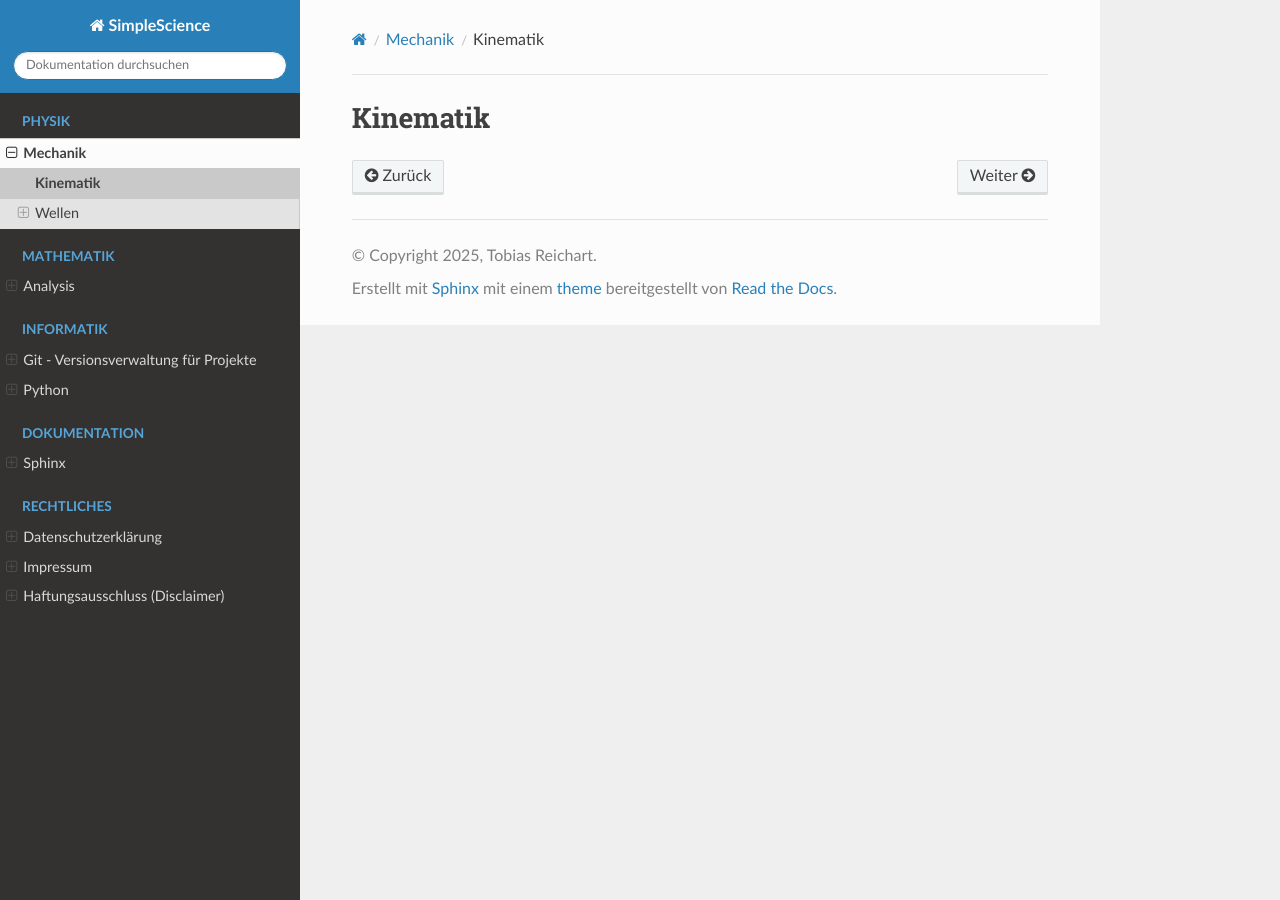
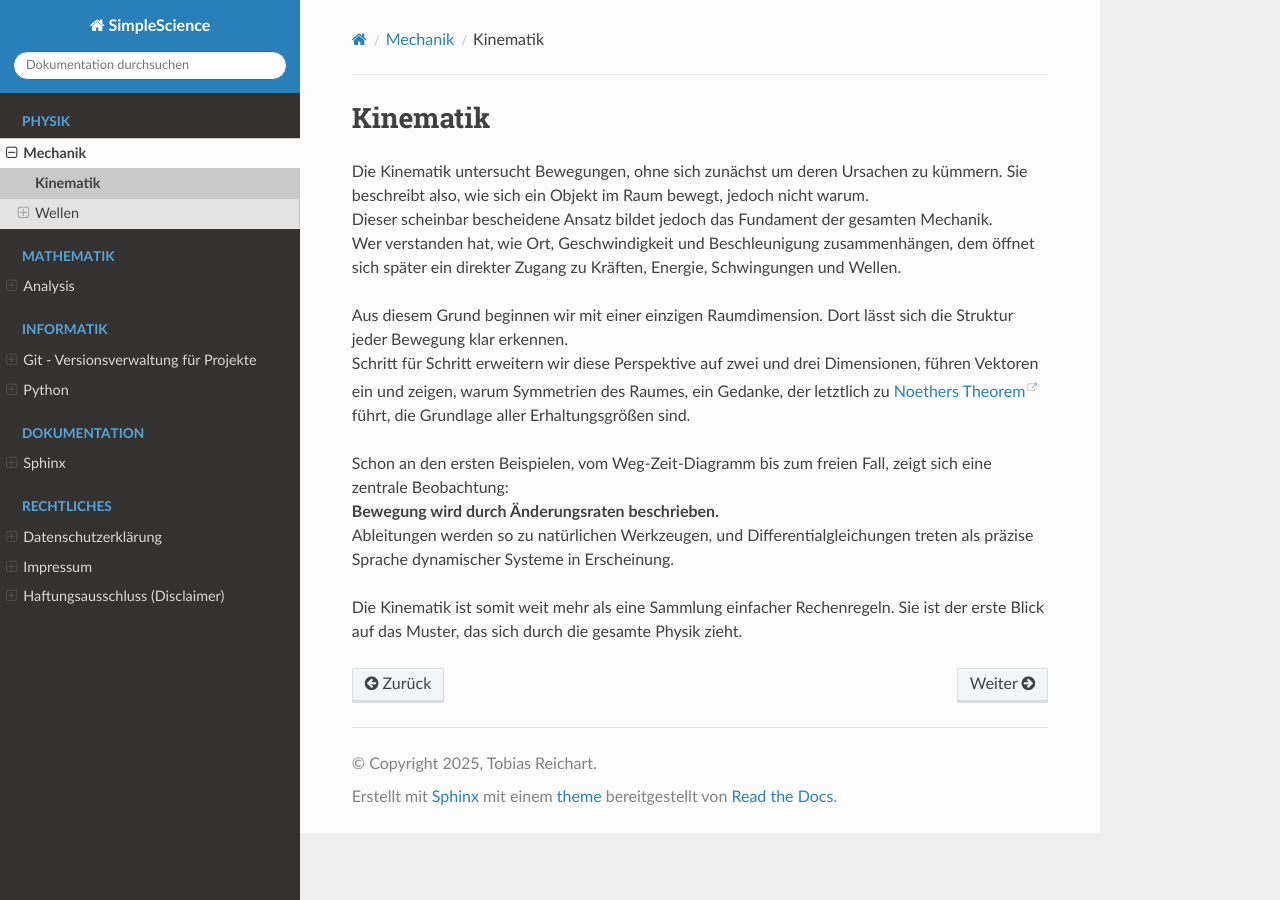
Before and after one commit to TobiasReichart/SimpleScience, a Sphinx documentation site: the page built from source/mechanik/kinematik/index.md, in a window 1280 px wide. Built offline with Sphinx 7.4.7 and the Read the Docs theme 3.1.0, drawn with Linux system fonts in a browser that asks for light colours; a script that is not in the unit is left out.

Commit message:
Enhance Kinematik documentation with detailed explanations of motion and its foundational concepts

```diff
--- a/source/mechanik/kinematik/index.md
+++ b/source/mechanik/kinematik/index.md
@@ -1 +1,28 @@
 # Kinematik
+
+Die Kinematik untersucht Bewegungen, ohne sich zunächst um deren Ursachen zu kümmern. Sie beschreibt also, wie sich ein Objekt im Raum bewegt, jedoch nicht warum.\
+Dieser scheinbar bescheidene Ansatz bildet jedoch das Fundament der gesamten Mechanik.\
+Wer verstanden hat, wie Ort, Geschwindigkeit und Beschleunigung zusammenhängen, dem öffnet sich später ein direkter Zugang zu Kräften, Energie, Schwingungen und Wellen.
+
+Aus diesem Grund beginnen wir mit einer einzigen Raumdimension. Dort lässt sich die Struktur jeder Bewegung klar erkennen.\
+Schritt für Schritt erweitern wir diese Perspektive auf zwei und drei Dimensionen, führen Vektoren ein und zeigen, warum Symmetrien des Raumes, ein Gedanke, der letztlich zu [Noethers Theorem](https://de.wikipedia.org/wiki/Noether-Theorem) führt, die Grundlage aller Erhaltungsgrößen sind.
+
+Schon an den ersten Beispielen, vom Weg-Zeit-Diagramm bis zum freien Fall, zeigt sich eine zentrale Beobachtung:\
+**Bewegung wird durch Änderungsraten beschrieben.**\
+Ableitungen werden so zu natürlichen Werkzeugen, und Differentialgleichungen treten als präzise Sprache dynamischer Systeme in Erscheinung.
+
+Die Kinematik ist somit weit mehr als eine Sammlung einfacher Rechenregeln. Sie ist der erste Blick auf das Muster, das sich durch die gesamte Physik zieht.
+
+<!-- SPÄTER FOLGT -->
+<!-- Ort, Geschwindigkeit, Beschleunigung (in 1D) -->
+<!-- --Weg-Zeit-Diagramm -> Durchschnittsgeschwindigkeit -> Momentangeschwindigkeit (Matheverweis, Grenzwert) -->
+<!-- --Zeitliche Ableitung als Operator -->
+<!-- Beispiele grundlegender Bewegungen -->
+<!-- --Gleichförmige und gleichmäßig Beschleunigte Bewegung (Freier Fall ohne Luftwiderstand) -->
+<!-- --Freier Fall mit Luftwiderstand -->
+<!-- Einführung der Vektoren -->
+<!-- --waagerechter Wurf -->
+<!-- --schräger Wurf -->
+<!-- Emmy Noether (Unabhängigkeit der Dimensionen -> Symmetrie) -->
+<!-- Verallgemeinerung auf 3D -->
+<!-- -- Ortsvektor, Bewegung in Feldern -->
```
